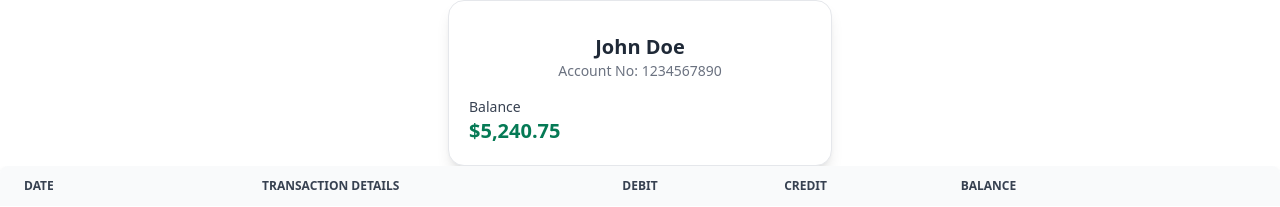
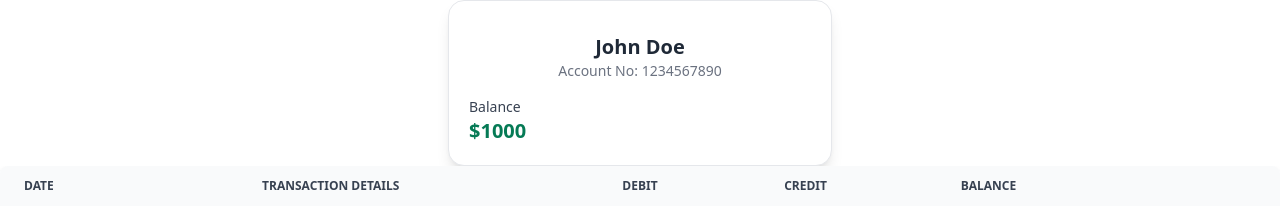
Before and after one commit to rakibhossen11/core-banking-management-system, a React (Vite) app: page / in a window 1280 px wide. Shown: the top 207 px of the page. Built offline with nearby package versions, Linux system fonts and the light colour scheme.

Commit message:
react redux implement successfull

```diff
--- a/package.json
+++ b/package.json
@@ -10,10 +10,12 @@
     "preview": "vite preview"
   },
   "dependencies": {
+    "@reduxjs/toolkit": "^2.5.1",
     "@tailwindcss/vite": "^4.0.3",
     "flowbite-react": "^0.10.2",
     "react": "^18.3.1",
     "react-dom": "^18.3.1",
+    "react-redux": "^9.2.0",
     "react-router-dom": "^7.1.5"
   },
   "devDependencies": {
--- a/src/Routes/PageRoutes/ProfilePage/Profile.jsx
+++ b/src/Routes/PageRoutes/ProfilePage/Profile.jsx
@@ -1,8 +1,11 @@
 import React from "react";
 import Trasection from "../Transaction/Transection";
 import ProfileCard from "./ProfileCard";
+import { useSelector } from "react-redux";
 
 const Profile = () =>{
+    const balance = useSelector((state) => state.banking.balance);
+    console.log("balance from profile",balance)
 
     const transection = [
         {
@@ -21,7 +24,7 @@ const Profile = () =>{
     const userData = {
         name: "John Doe",
         accountNumber: "1234567890",
-        balance: "5,240.75",
+        balance: `${balance}`,
         profilePicture: "https://via.placeholder.com/150",
       };
 
--- a/src/Routes/PageRoutes/Transaction/TransectionForm.jsx
+++ b/src/Routes/PageRoutes/Transaction/TransectionForm.jsx
@@ -1,19 +1,27 @@
 import React, { useState } from "react";
+import { useDispatch } from "react-redux";
+import {deposit,withdraw} from "../../../redux/feature/bankingSlice";
 
 const TransectionForm = ({ onTransaction }) => {
   const [amount, setAmount] = useState("");
   const [type, setType] = useState("deposit");
+  const dispatch = useDispatch();
 
   const handleSubmit = (e) => {
     e.preventDefault();
-    console.log(type,amount);
-    if(!amount || isNaN(amount) || amount <= 0){
-        alert("Please enter a valid amount");
-        return;
+    console.log(type, amount);
+    if (!amount || isNaN(amount) || amount <= 0) {
+      alert("Please enter a valid amount");
+      return;
     }
-    onTransaction(type, parseFloat(amount));
+    if (type === "deposit") {
+      dispatch(deposit(parseFloat(amount)));
+    } else if (type === "withdraw") {
+      dispatch(withdraw(parseFloat(amount)));
+    }
     setAmount("");
-
+    // onTransaction(type, parseFloat(amount));
+    // setAmount("");
   };
 
   return (
--- a/src/Routes/PageRoutes/Transaction/TransectionHistory.jsx
+++ b/src/Routes/PageRoutes/Transaction/TransectionHistory.jsx
@@ -1,7 +1,8 @@
 import React from "react";
+import { useSelector } from "react-redux";
 
-const TransectionHistory = ({ transactions }) => {
-  // console.log(transection.length);
+const TransectionHistory = () => {
+  const transactions = useSelector((state) => state.banking.transactions);
   return (
     <div>
       <h2 className="text-lg font-semibold mb-4">Transaction History</h2>
--- a/src/Routes/PageRoutes/Transaction/Transections.jsx
+++ b/src/Routes/PageRoutes/Transaction/Transections.jsx
@@ -1,34 +1,37 @@
 import React, { useState } from "react";
 import TransectionForm from "./TransectionForm";
 import TransectionHistory from "./TransectionHistory";
+import { useSelector } from "react-redux";
 
 const Transections = () => {
-  const [balance, setBalance] = useState(1000); // Initial balance
-  const [transection, setTransection] = useState([]); // Transection history
+  const balance = useSelector((state) => state.banking.balance);
 
-  // handle deposit and withdraw
-  const handleTrasection = (type, amount) => {
-    if(type === "deposit"){
-        setBalance(balance + amount);
-    }else if(type === "withdraw"){
-        if(amount > balance){
-            alert("Insufficiant fund!");
-            return;
-        }
-        setBalance(balance - amount);
-    }
+    // const [balance, setBalance] = useState(1000); // Initial balance
+    // const [transection, setTransection] = useState([]); // Transection history
 
-    // add traeaction history
-    setTransection([
-        ...transection,
-        {
-            id: Date.now(),
-            type,
-            amount,
-            date: new Date().toLocaleString(),
-        }
-    ]);
-  };
+    // handle deposit and withdraw
+    // const handleTrasection = (type, amount) => {
+    //   if(type === "deposit"){
+    //       setBalance(balance + amount);
+    //   }else if(type === "withdraw"){
+    //       if(amount > balance){
+    //           alert("Insufficiant fund!");
+    //           return;
+    //       }
+    //       setBalance(balance - amount);
+    //   }
+
+    //   // add traeaction history
+    //   setTransection([
+    //       ...transection,
+    //       {
+    //           id: Date.now(),
+    //           type,
+    //           amount,
+    //           date: new Date().toLocaleString(),
+    //       }
+    //   ]);
+    // };
 
   return (
     <div className="min-h-screen bg-gray-100 p-6">
@@ -40,10 +43,12 @@ const Transections = () => {
           <p className="text-2xl">${balance.toFixed(2)}</p>
         </div>
         {/* Transaction Form */}
-        <TransectionForm onTransaction={handleTrasection} />
+        {/* <TransectionForm onTransaction={handleTrasection} /> */}
+        <TransectionForm />
 
         {/* Transaction History */}
-        <TransectionHistory transactions={transection} />
+        {/* <TransectionHistory transactions={transection} /> */}
+        <TransectionHistory />
       </div>
     </div>
   );
--- a/src/main.jsx
+++ b/src/main.jsx
@@ -1,11 +1,15 @@
-import { StrictMode } from 'react'
-import { createRoot } from 'react-dom/client'
-import './index.css'
-import App from './App.jsx'
-import { RouterProvider } from 'react-router-dom'
+import { StrictMode } from "react";
+import { createRoot } from "react-dom/client";
+import "./index.css";
+import App from "./App.jsx";
+import { RouterProvider } from "react-router-dom";
+import { Provider } from "react-redux";
+import { store } from "./redux/store.js";
 
-createRoot(document.getElementById('root')).render(
+createRoot(document.getElementById("root")).render(
   <StrictMode>
-    <App />
-  </StrictMode>,
-)
+    <Provider store={store}>
+      <App />
+    </Provider>
+  </StrictMode>
+);
--- /dev/null
+++ b/src/redux/feature/bankingSlice.js
@@ -0,0 +1,38 @@
+import { createSlice } from "@reduxjs/toolkit";
+
+const initialState = {
+    balance: 1000, // initial balance
+    transactions: [], // transaction history
+}
+
+const bankingSlice = createSlice({
+    name: "banking",
+    initialState,
+    reducers: {
+        deposit:(state,action) =>{
+            state.balance += action.payload,
+            state.transactions.push({
+                id: Date.now(),
+                type: "deposit",
+                amount: action.payload,
+                date: new Date().toLocaleString(),
+            });
+        },
+        withdraw: (state,action) =>{
+            if (action.payload > state.balance) {
+                alert("Insufficient funds!");
+                return;
+            }
+            state.balance -= action.payload;
+            state.transactions.push({
+                id: Date.now(),
+                type: "withdraw",
+                amount: action.payload,
+                date: new Date().toLocaleString(),
+            });
+        },
+    }
+});
+
+export const { deposit, withdraw } = bankingSlice.actions;
+export default bankingSlice.reducer;
--- /dev/null
+++ b/src/redux/store.js
@@ -0,0 +1,8 @@
+import { configureStore } from "@reduxjs/toolkit";
+import bankingReducer from "./feature/bankingSlice";
+
+export const store = configureStore({
+    reducer: {
+        banking: bankingReducer,
+    }
+});
```
Also changed, not shown: 1 other file (tests, documents, lock files or other folders).
